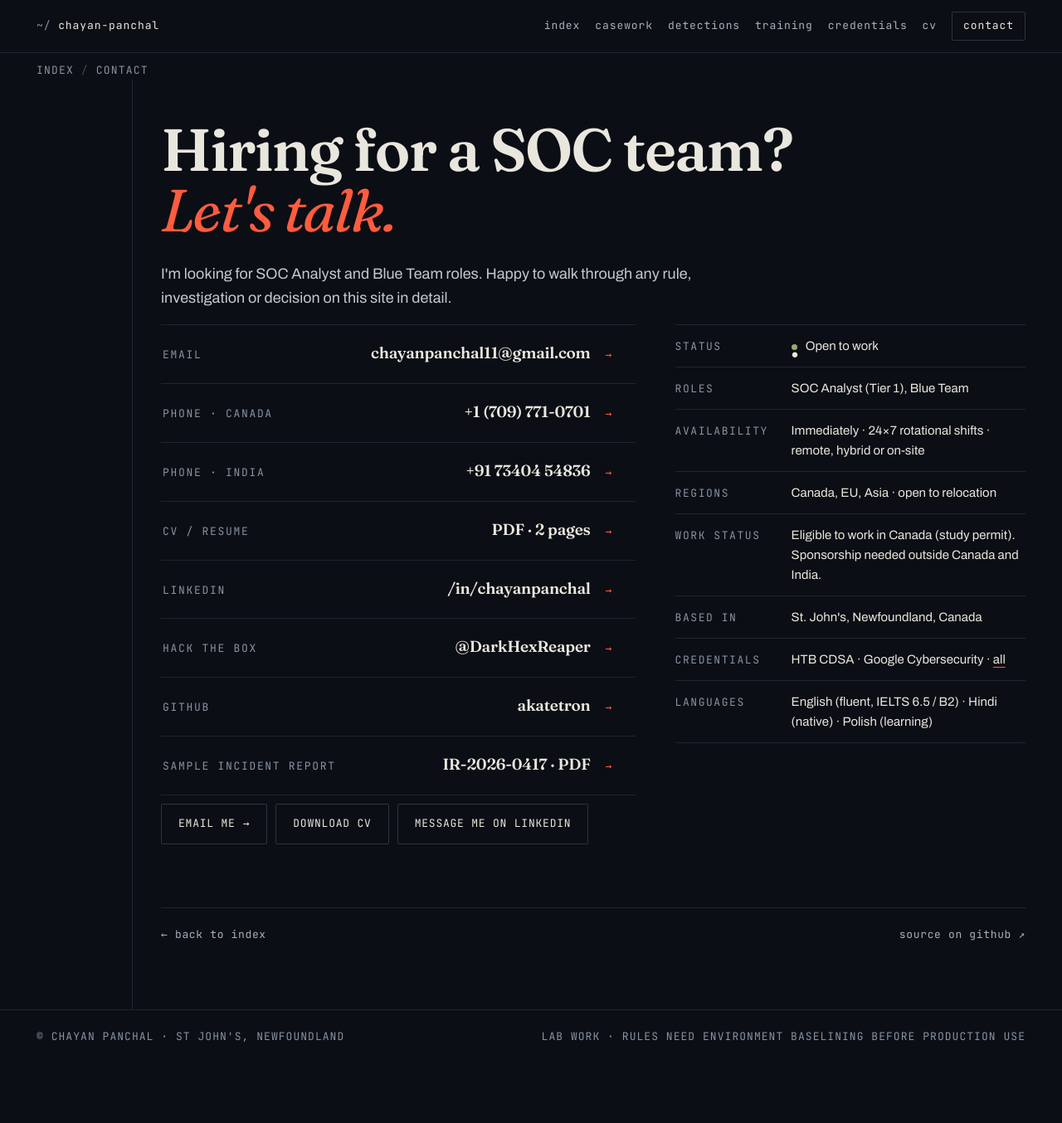
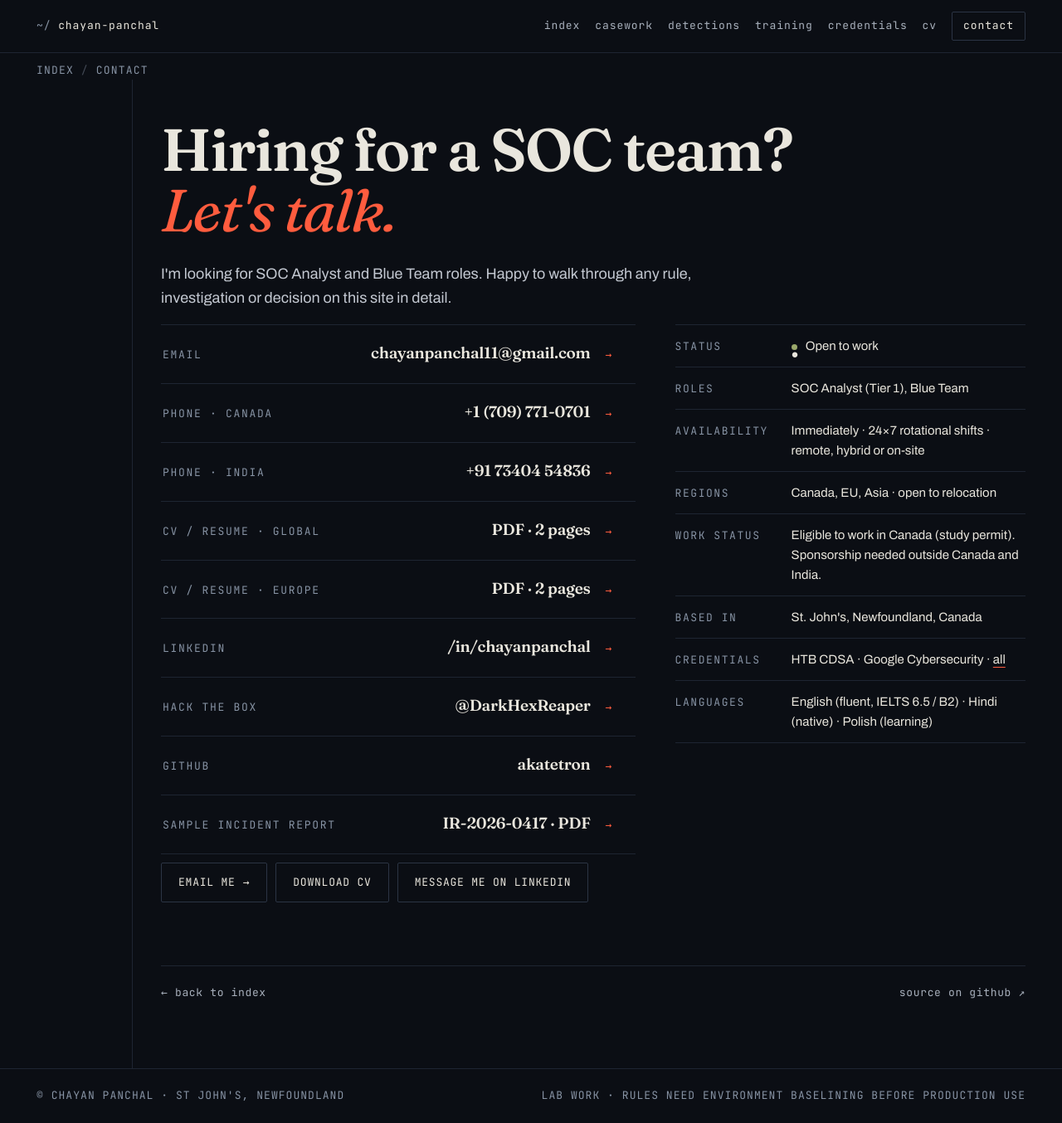
Before and after one commit to akatetron/signal-over-noise, a Jekyll site: the page built from contact/index.html, in a window 1280 px wide. Shown: the whole page at 83% size. Built offline with Jekyll 4.4.1, drawn with Linux system fonts in a browser that asks for light colours; before the commit the page ends 1283 px from its top, so only the background shows below that.

Commit message:
Replace the CV with the current global and Europe versions
Both are the November 2026 two-page CVs:

- assets/Chayan-Panchal-CV.pdf is now the global version, so the fifty
  existing links across the site keep working.
- assets/Chayan-Panchal-CV-Europe.pdf is the Europe version, offered
  alongside it on the contact page.

Checked the claims in both against reality: the certification IDs, the
26 labs, 10 rules and 12 ATT&CK techniques all match the site, and
akatetron/ad-detection-lab is a real public repository carrying the six
rules in Sigma, SPL and KQL that the CV describes.

The credentials pack is deliberately not published here: it carries two
referees' private email addresses, which belong in an attachment to a
named employer rather than on a public site.

```diff
--- a/contact/index.html
+++ b/contact/index.html
@@ -11,7 +11,8 @@ description: Get in touch with Chayan Panchal, SOC Analyst, about SOC Analyst an
     <li><a href="mailto:chayanpanchal11@gmail.com"><span class="k">Email</span><span class="v">chayanpanchal11@gmail.com</span><span class="go">→</span></a></li>
     <li><a href="tel:+17097710701"><span class="k">Phone · Canada</span><span class="v">+1 (709) 771-0701</span><span class="go">→</span></a></li>
     <li><a href="tel:+917340454836"><span class="k">Phone · India</span><span class="v">+91 73404 54836</span><span class="go">→</span></a></li>
-    <li><a href="{{ '/assets/Chayan-Panchal-CV.pdf' | relative_url }}"><span class="k">CV / Resume</span><span class="v">PDF · 2 pages</span><span class="go">→</span></a></li>
+    <li><a href="{{ '/assets/Chayan-Panchal-CV.pdf' | relative_url }}"><span class="k">CV / Resume · global</span><span class="v">PDF · 2 pages</span><span class="go">→</span></a></li>
+    <li><a href="{{ '/assets/Chayan-Panchal-CV-Europe.pdf' | relative_url }}"><span class="k">CV / Resume · Europe</span><span class="v">PDF · 2 pages</span><span class="go">→</span></a></li>
     <li><a href="https://www.linkedin.com/in/chayanpanchal"><span class="k">LinkedIn</span><span class="v">/in/chayanpanchal</span><span class="go">→</span></a></li>
     <li><a href="https://academy.hackthebox.com/achievement/badge/de728e19-b659-11f1-82d1-bea50ffe6cb4"><span class="k">Hack The Box</span><span class="v">@DarkHexReaper</span><span class="go">→</span></a></li>
     <li><a href="https://github.com/akatetron/signal-over-noise"><span class="k">GitHub</span><span class="v">akatetron</span><span class="go">→</span></a></li>
```
Also changed, not shown: 2 other files.
